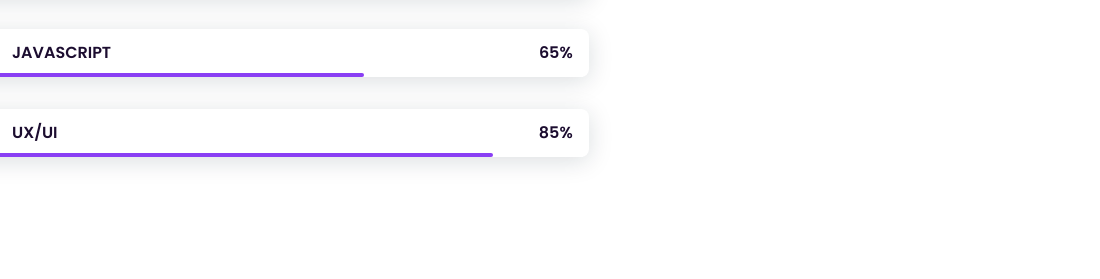
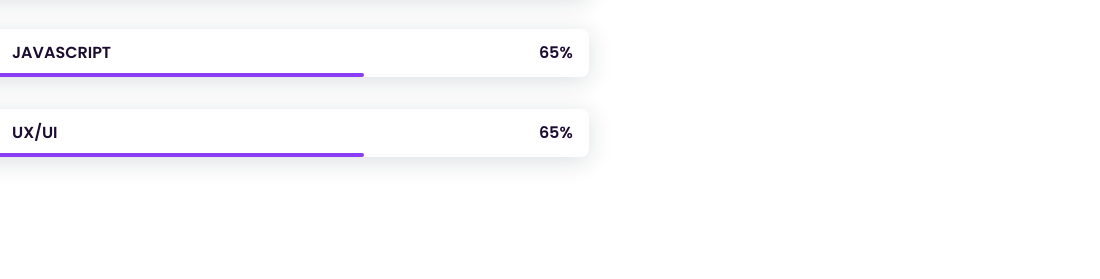
Before and after one commit to dnacureton/Personal-Portfolio, a plain HTML site: page index.html in a window 1280 px wide. Shown: the part 1970-2249 px from the top of the page, 180-1280 px from the left. Drawn offline with nearby package versions, Linux system fonts and the light colour scheme.

Commit message:
update to UX mastery

```diff
--- a/assets/css/styles.css
+++ b/assets/css/styles.css
@@ -300,7 +300,7 @@ img {
   width: 65%;
 }
 .skills__ux {
-  width: 85%;
+  width: 65%;
 }
 .skills__img {
   border-radius: 0.5rem;
--- a/index.html
+++ b/index.html
@@ -147,7 +147,7 @@
 
                             </div>
                             <div>
-                                <span class="skills__percentage">85%</span>
+                                <span class="skills__percentage">65%</span>
                             </div>
                         </div>
                     </div>
```
